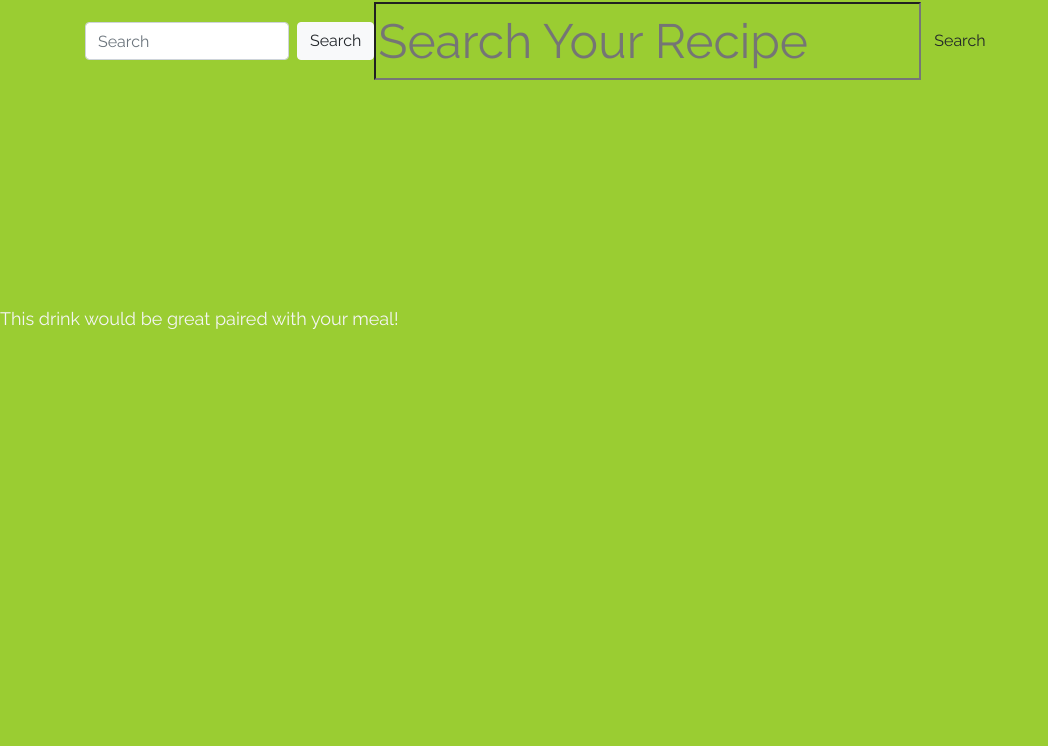
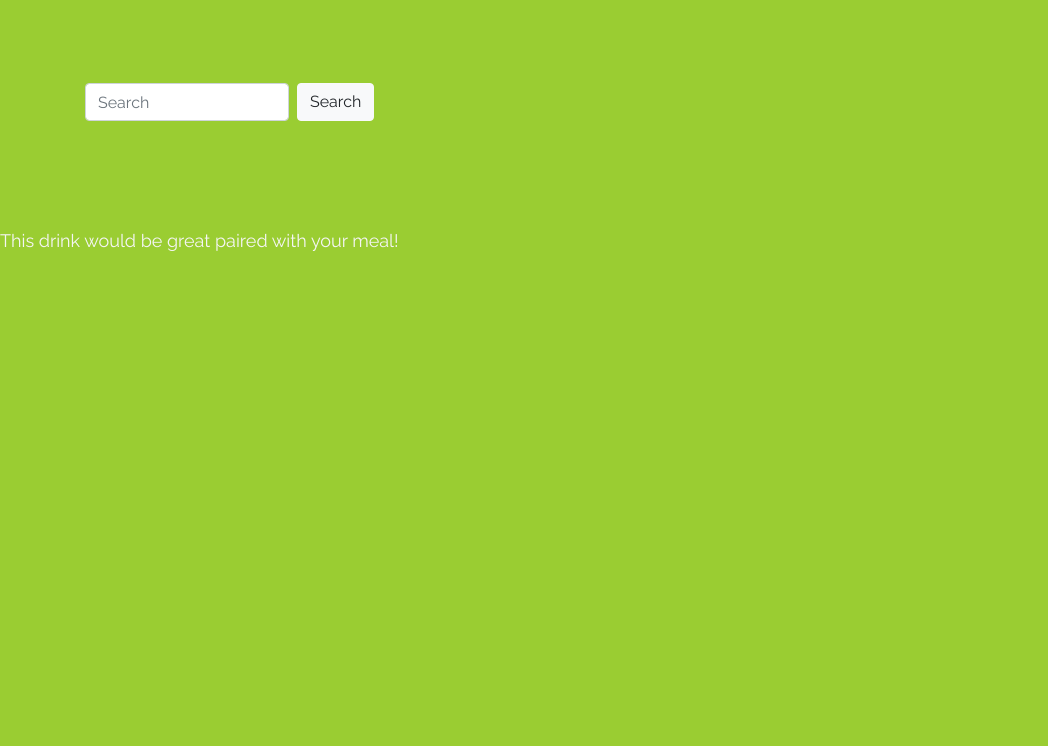
Before and after one commit to bvoncarr/Recipe_Guide, a plain HTML site: page recipe.html in a window 1280 px wide. Shown: the part 54-800 px from the top of the page, without its empty margins (0-1048 px from the left). Drawn offline with nearby package versions, Linux system fonts and the light colour scheme; no server answers.

Commit message:
removed a search btn

```diff
--- a/recipe.html
+++ b/recipe.html
@@ -45,14 +45,6 @@
             <button class="btn btn-light my-sm-0" type="submit">
               Search</button>
             </button>
-
-          <form class="sButton" action="action_page.php">
-            <input type="text" placeholder="Search Your Recipe">
-            <button class="btn post-btn">Search<i class="fas fa-arrow-right"></i></button>
-          </form>
-
-
-
           <div class="search-result">
             <!-- <div class="item">
                 <img src="./img-1.jpg" alt="">
```
